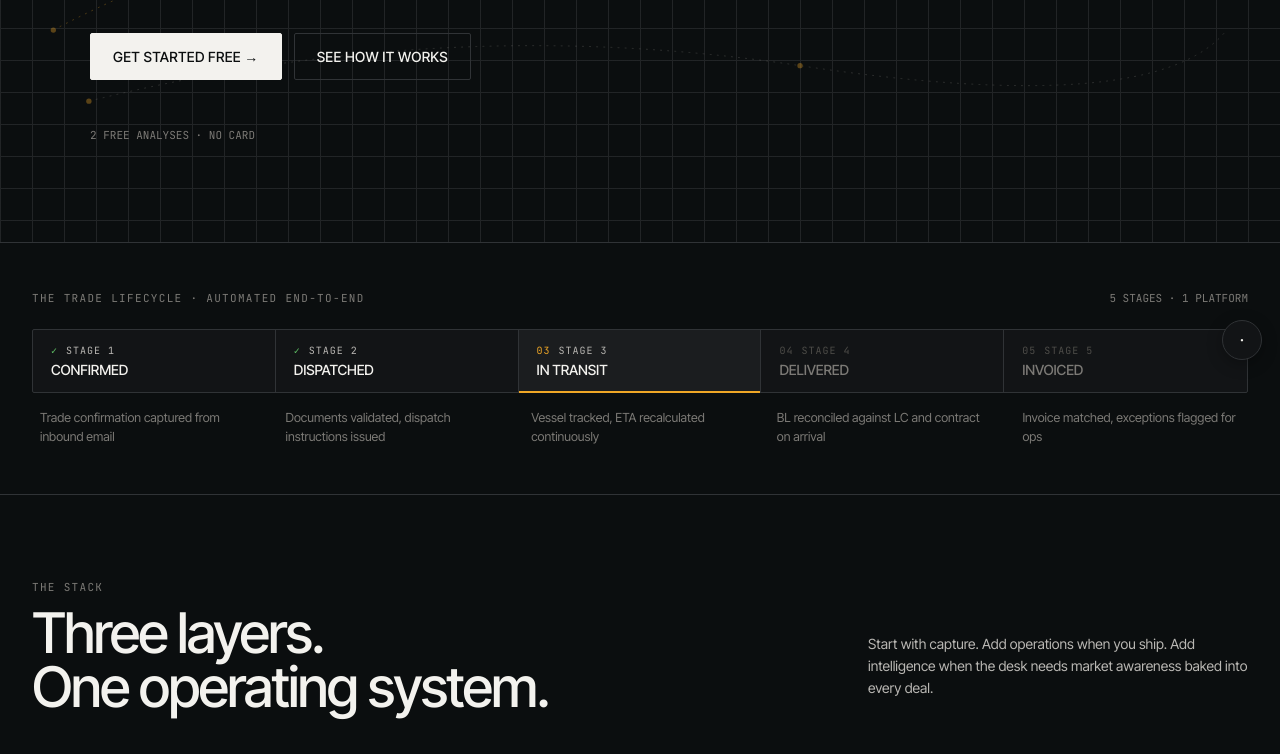
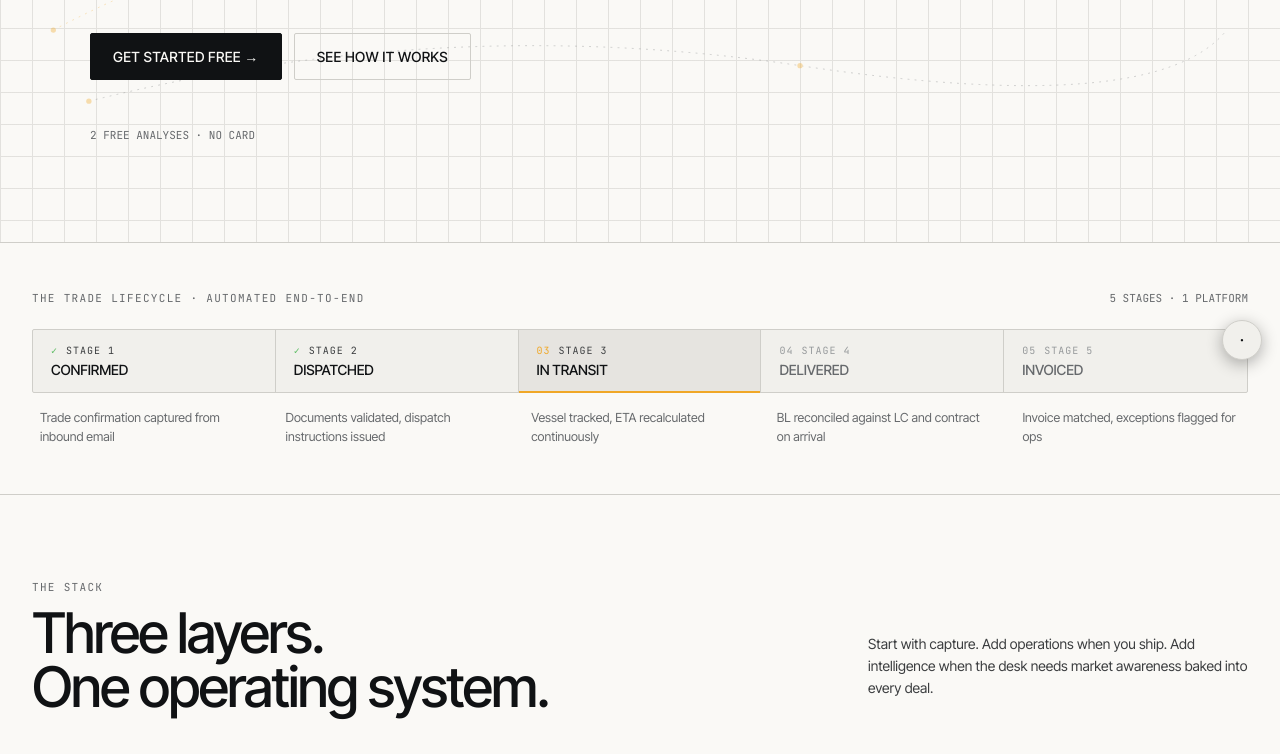
Before and after one commit to poladbachs/commodityview, a plain HTML site: page index.html in a window 1280 px wide. Shown: the part 422-1176 px from the top of the page. Drawn offline with nearby package versions, Linux system fonts and the light colour scheme.

Commit message:
chore: update default application mode from ink to paper

```diff
--- a/index.html
+++ b/index.html
@@ -1,5 +1,5 @@
 <!doctype html>
-<html lang="en" data-mode="ink">
+<html lang="en" data-mode="paper">
 
 <head>
   <meta charset="utf-8" />
@@ -494,7 +494,7 @@
         approvals: {},
         activity: SEED_ACTIVITY,
         layer: 1,
-        mode: "ink",
+        mode: "paper",
         notif: null,
       };
     }
```
